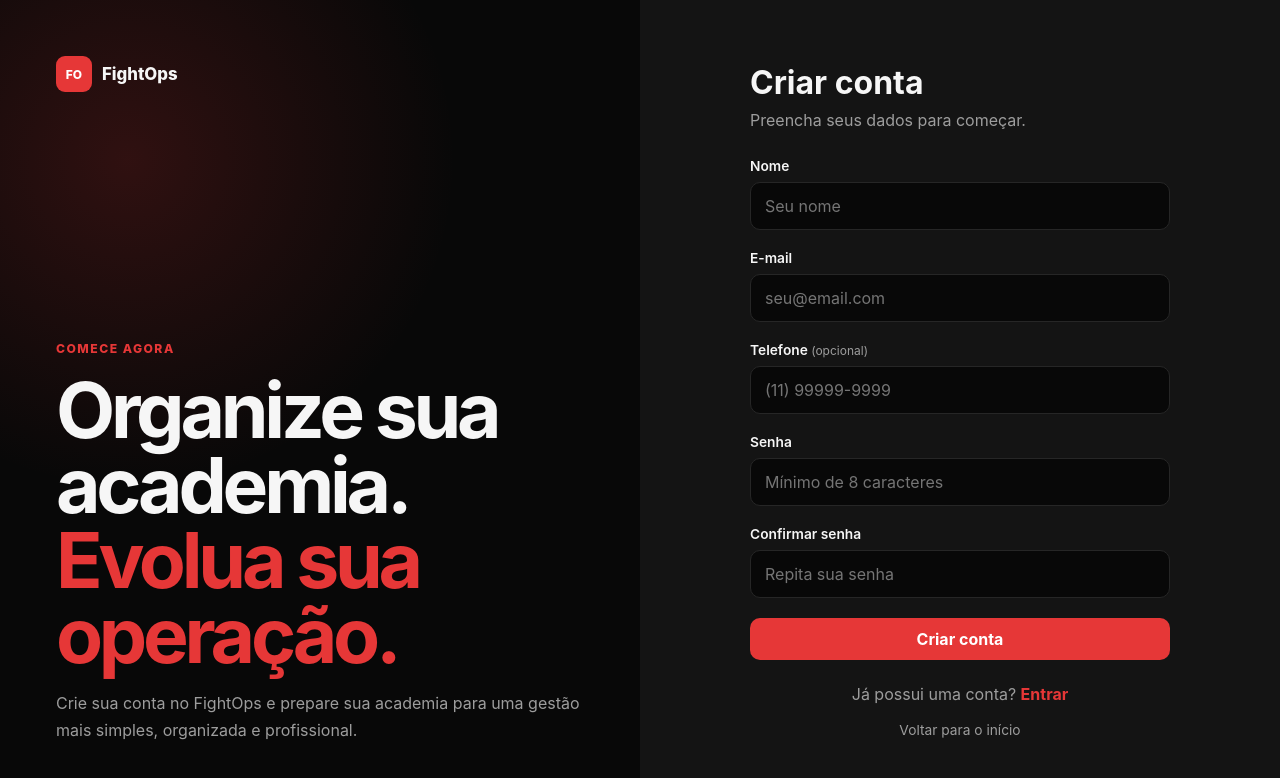
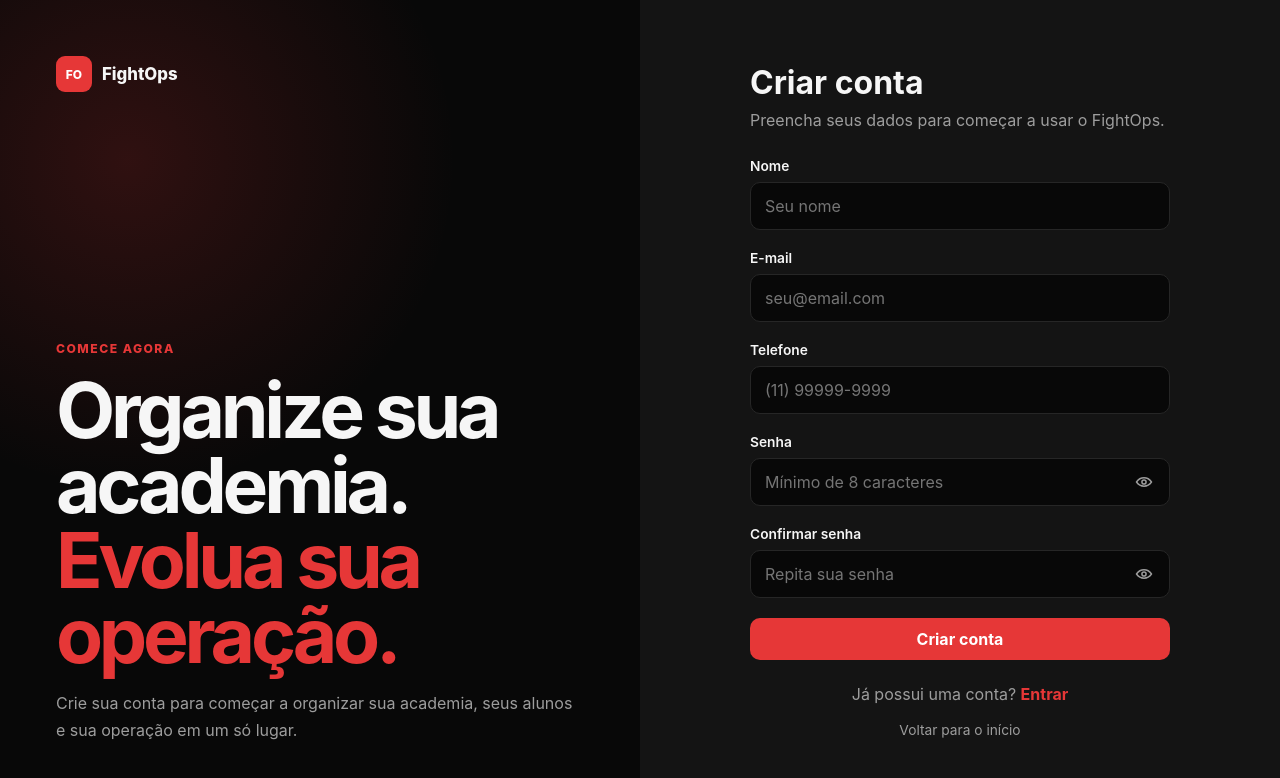
Before and after one commit to BielMar-01/fight-ops, a React (Vite) app in the folder apps/web/: page /register in a window 1280 px wide. Shown: the top 778 px of the page. Built offline with nearby package versions, Linux system fonts and the light colour scheme; no server answers.

Commit message:
feat: add password visibility controls

```diff
--- /dev/null
+++ b/apps/web/src/components/auth/PasswordInput.tsx
@@ -0,0 +1,138 @@
+import {
+  useState,
+} from 'react'
+
+interface PasswordInputProps {
+  id: string
+  name: string
+  value: string
+  placeholder: string
+  autoComplete:
+    | 'current-password'
+    | 'new-password'
+  inputTestId: string
+  toggleTestId: string
+  disabled?: boolean
+  required?: boolean
+  minLength?: number
+  maxLength?: number
+  onChange: (
+    value: string,
+  ) => void
+}
+
+export function PasswordInput({
+  id,
+  name,
+  value,
+  placeholder,
+  autoComplete,
+  inputTestId,
+  toggleTestId,
+  disabled = false,
+  required = false,
+  minLength,
+  maxLength,
+  onChange,
+}: PasswordInputProps) {
+  const [
+    isPasswordVisible,
+    setIsPasswordVisible,
+  ] = useState(false)
+
+  function handleToggleVisibility() {
+    setIsPasswordVisible(
+      (currentValue) =>
+        !currentValue,
+    )
+  }
+
+  return (
+    <div className="password-input-wrapper">
+      <input
+        id={id}
+        name={name}
+        type={
+          isPasswordVisible
+            ? 'text'
+            : 'password'
+        }
+        placeholder={placeholder}
+        autoComplete={autoComplete}
+        required={required}
+        minLength={minLength}
+        maxLength={maxLength}
+        value={value}
+        disabled={disabled}
+        data-testid={inputTestId}
+        onChange={(event) => {
+          onChange(
+            event.target.value,
+          )
+        }}
+      />
+
+      <button
+        type="button"
+        className="password-visibility-button"
+        aria-label={
+          isPasswordVisible
+            ? 'Ocultar senha'
+            : 'Mostrar senha'
+        }
+        aria-pressed={
+          isPasswordVisible
+        }
+        title={
+          isPasswordVisible
+            ? 'Ocultar senha'
+            : 'Mostrar senha'
+        }
+        disabled={disabled}
+        data-testid={toggleTestId}
+        onClick={
+          handleToggleVisibility
+        }
+      >
+        {isPasswordVisible ? (
+          <svg
+            viewBox="0 0 24 24"
+            aria-hidden="true"
+          >
+            <path
+              d="M3 3l18 18M10.6 10.6a2 2 0 002.8 2.8M9.9 4.2A10.7 10.7 0 0112 4c5.5 0 9 5 9 5a15.8 15.8 0 01-2.1 2.5M6.6 6.6C4.4 8 3 10 3 10s3.5 5 9 5c1.2 0 2.3-.2 3.3-.6"
+              fill="none"
+              stroke="currentColor"
+              strokeWidth="1.8"
+              strokeLinecap="round"
+              strokeLinejoin="round"
+            />
+          </svg>
+        ) : (
+          <svg
+            viewBox="0 0 24 24"
+            aria-hidden="true"
+          >
+            <path
+              d="M3 12s3.5-5 9-5 9 5 9 5-3.5 5-9 5-9-5-9-5z"
+              fill="none"
+              stroke="currentColor"
+              strokeWidth="1.8"
+              strokeLinecap="round"
+              strokeLinejoin="round"
+            />
+
+            <circle
+              cx="12"
+              cy="12"
+              r="2.5"
+              fill="none"
+              stroke="currentColor"
+              strokeWidth="1.8"
+            />
+          </svg>
+        )}
+      </button>
+    </div>
+  )
+}
--- a/apps/web/src/index.css
+++ b/apps/web/src/index.css
@@ -1643,3 +1643,63 @@ summary:focus-visible {
 
   letter-spacing: 0.35em;
 }
+
+/* Password visibility */
+
+.password-input-wrapper {
+  position: relative;
+  width: 100%;
+}
+
+.password-input-wrapper input {
+  width: 100%;
+  padding-right: 48px;
+}
+
+.password-visibility-button {
+  position: absolute;
+  top: 50%;
+  right: 8px;
+
+  display: inline-flex;
+  align-items: center;
+  justify-content: center;
+
+  width: 36px;
+  height: 36px;
+  padding: 0;
+
+  border: 0;
+  border-radius: 8px;
+
+  background: transparent;
+  color: var(--color-text-muted);
+
+  cursor: pointer;
+
+  transform: translateY(-50%);
+
+  transition:
+    background-color 0.2s ease,
+    color 0.2s ease;
+}
+
+.password-visibility-button:hover:not(:disabled) {
+  background: var(--color-surface);
+  color: var(--color-text);
+}
+
+.password-visibility-button:focus-visible {
+  outline: 2px solid var(--color-primary);
+  outline-offset: 1px;
+}
+
+.password-visibility-button:disabled {
+  cursor: not-allowed;
+  opacity: 0.5;
+}
+
+.password-visibility-button svg {
+  width: 20px;
+  height: 20px;
+}
--- a/apps/web/src/pages/LoginPage.tsx
+++ b/apps/web/src/pages/LoginPage.tsx
@@ -11,6 +11,10 @@ import {
 import type {
   Location,
 } from 'react-router-dom'
+
+import {
+  PasswordInput,
+} from '../components/auth/PasswordInput'
 
 import {
   useLogin,
@@ -244,10 +248,9 @@ export function LoginPage() {
                   </Link>
                 </div>
 
-                <input
+                <PasswordInput
                   id="password"
                   name="password"
-                  type="password"
                   placeholder="Sua senha"
                   autoComplete="current-password"
                   required
@@ -255,14 +258,9 @@ export function LoginPage() {
                   disabled={
                     loginMutation.isPending
                   }
-                  data-testid="login-password-input"
-                  onChange={(
-                    event,
-                  ) => {
-                    setPassword(
-                      event.target.value,
-                    )
-                  }}
+                  inputTestId="login-password-input"
+                  toggleTestId="login-password-toggle"
+                  onChange={setPassword}
                 />
               </div>
 
--- a/apps/web/src/pages/RegisterPage.tsx
+++ b/apps/web/src/pages/RegisterPage.tsx
@@ -6,6 +6,10 @@ import {
   Link,
   useNavigate,
 } from 'react-router-dom'
+
+import {
+  PasswordInput,
+} from '../components/auth/PasswordInput'
 
 import {
   useRegister,
@@ -168,11 +172,11 @@ export function RegisterPage() {
             </h1>
 
             <p>
-              Crie sua conta no
-              FightOps e prepare sua
-              academia para uma gestão
-              mais simples, organizada e
-              profissional.
+              Crie sua conta para
+              começar a organizar sua
+              academia, seus alunos e
+              sua operação em um só
+              lugar.
             </p>
           </div>
         </section>
@@ -187,8 +191,9 @@ export function RegisterPage() {
               </h2>
 
               <p>
-                Preencha seus dados para
-                começar.
+                Preencha seus dados
+                para começar a usar o
+                FightOps.
               </p>
             </div>
 
@@ -209,8 +214,6 @@ export function RegisterPage() {
                   type="text"
                   placeholder="Seu nome"
                   autoComplete="name"
-                  minLength={3}
-                  maxLength={150}
                   required
                   value={name}
                   disabled={
@@ -257,10 +260,6 @@ export function RegisterPage() {
               <div className="form-field">
                 <label htmlFor="phone">
                   Telefone
-                  <span className="field-optional">
-                    {' '}
-                    (opcional)
-                  </span>
                 </label>
 
                 <input
@@ -289,10 +288,9 @@ export function RegisterPage() {
                   Senha
                 </label>
 
-                <input
+                <PasswordInput
                   id="password"
                   name="password"
-                  type="password"
                   placeholder="Mínimo de 8 caracteres"
                   autoComplete="new-password"
                   minLength={8}
@@ -302,14 +300,9 @@ export function RegisterPage() {
                   disabled={
                     registerMutation.isPending
                   }
-                  data-testid="register-password-input"
-                  onChange={(
-                    event,
-                  ) => {
-                    setPassword(
-                      event.target.value,
-                    )
-                  }}
+                  inputTestId="register-password-input"
+                  toggleTestId="register-password-toggle"
+                  onChange={setPassword}
                 />
               </div>
 
@@ -318,10 +311,9 @@ export function RegisterPage() {
                   Confirmar senha
                 </label>
 
-                <input
+                <PasswordInput
                   id="confirmPassword"
                   name="confirmPassword"
-                  type="password"
                   placeholder="Repita sua senha"
                   autoComplete="new-password"
                   minLength={8}
@@ -331,14 +323,11 @@ export function RegisterPage() {
                   disabled={
                     registerMutation.isPending
                   }
-                  data-testid="register-confirm-password-input"
-                  onChange={(
-                    event,
-                  ) => {
-                    setConfirmPassword(
-                      event.target.value,
-                    )
-                  }}
+                  inputTestId="register-confirm-password-input"
+                  toggleTestId="register-confirm-password-toggle"
+                  onChange={
+                    setConfirmPassword
+                  }
                 />
               </div>
 
--- a/apps/web/src/pages/ResetPasswordPage.tsx
+++ b/apps/web/src/pages/ResetPasswordPage.tsx
@@ -8,6 +8,10 @@ import {
   useLocation,
   useNavigate,
 } from 'react-router-dom'
+
+import {
+  PasswordInput,
+} from '../components/auth/PasswordInput'
 
 import {
   useResetPassword,
@@ -213,10 +217,9 @@ export function ResetPasswordPage() {
                   Nova senha
                 </label>
 
-                <input
+                <PasswordInput
                   id="password"
                   name="password"
-                  type="password"
                   placeholder="Mínimo de 8 caracteres"
                   autoComplete="new-password"
                   minLength={8}
@@ -226,14 +229,9 @@ export function ResetPasswordPage() {
                   disabled={
                     resetMutation.isPending
                   }
-                  data-testid="reset-password-input"
-                  onChange={(
-                    event,
-                  ) => {
-                    setPassword(
-                      event.target.value,
-                    )
-                  }}
+                  inputTestId="reset-password-input"
+                  toggleTestId="reset-password-toggle"
+                  onChange={setPassword}
                 />
               </div>
 
@@ -242,27 +240,25 @@ export function ResetPasswordPage() {
                   Confirmar nova senha
                 </label>
 
-                <input
+                <PasswordInput
                   id="confirmPassword"
                   name="confirmPassword"
-                  type="password"
                   placeholder="Repita a nova senha"
                   autoComplete="new-password"
                   minLength={8}
                   maxLength={128}
                   required
-                  value={confirmPassword}
+                  value={
+                    confirmPassword
+                  }
                   disabled={
                     resetMutation.isPending
                   }
-                  data-testid="reset-password-confirm-input"
-                  onChange={(
-                    event,
-                  ) => {
-                    setConfirmPassword(
-                      event.target.value,
-                    )
-                  }}
+                  inputTestId="reset-password-confirm-input"
+                  toggleTestId="reset-password-confirm-toggle"
+                  onChange={
+                    setConfirmPassword
+                  }
                 />
               </div>
 
```
